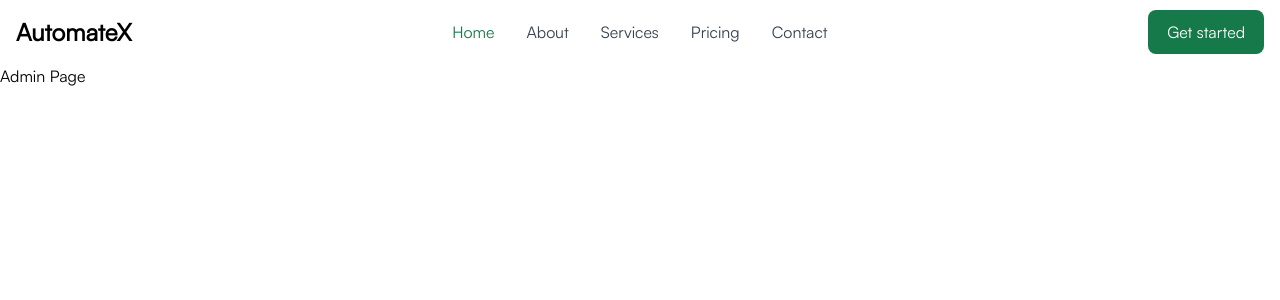
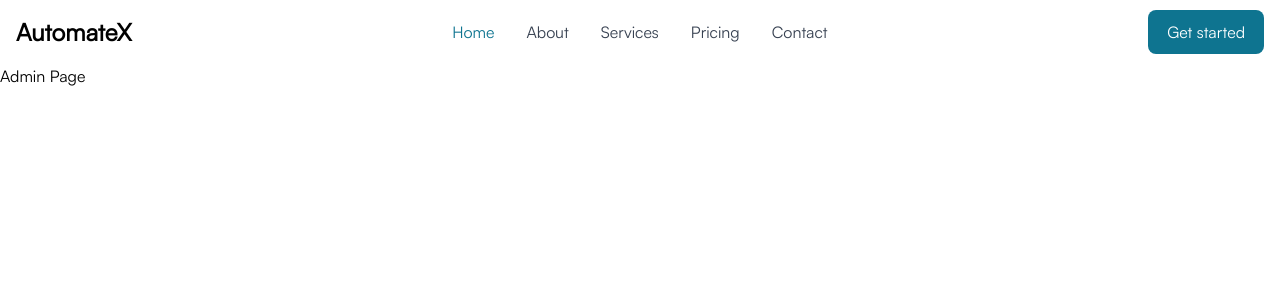
Before and after one commit to MuyleangIng/automatex-dev-script, a Next.js app: page /admin in a window 1280 px wide. Shown: the top 300 px of the page. Built offline with nearby package versions, Linux system fonts and the light colour scheme; no server answers.

Commit message:
setup color

```diff
--- a/tailwind.config.js
+++ b/tailwind.config.js
@@ -11,17 +11,22 @@ module.exports = {
     extend: {
       colors: {
         // generate from https://coolors.co/27ca7a-effbf9-e3f09b-87b6a7-5b5941
-        'cyan': {
-          50: '#41DC91',
-          100: '#30D987',
-          200: '#26CF7D',
-          300: '#23BE73',
-          400: '#20AC68',
-          500: '#1C9B5E',
-          600: '#198A53',
-          700: '#167949',
-          800: '#13673F',
-          900: '#105634'
+        'orange': {
+          50: '#FFC247',
+          80: '#FFBB33',
+          100: '#FFB621',
+          150: '#FFAD0A',
+          200: '#F5A300',
+          300: '#E09600',
+        },
+        'cool-blue':{
+          50: '#81C2EE',
+          80: '#6FBAEB',
+          100: '#50aae7',
+          150: '#3AA0E4',
+          200: '#2897E2',
+          300: '#1D8DD7',
+
         }
       },
       fontFamily: {
```
